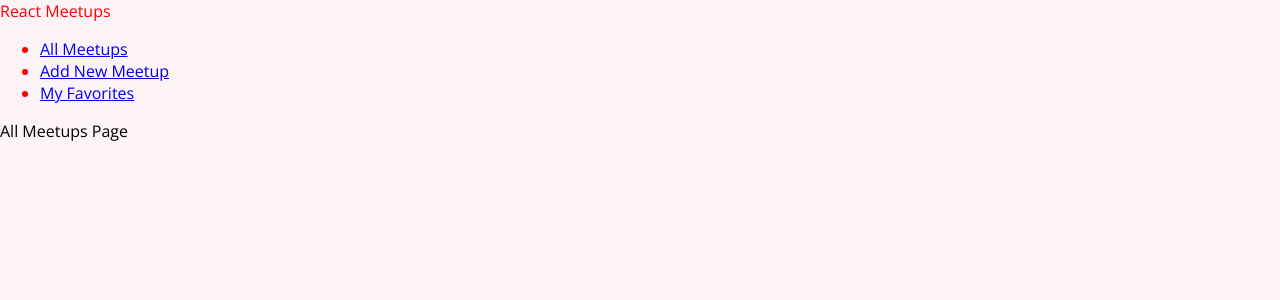
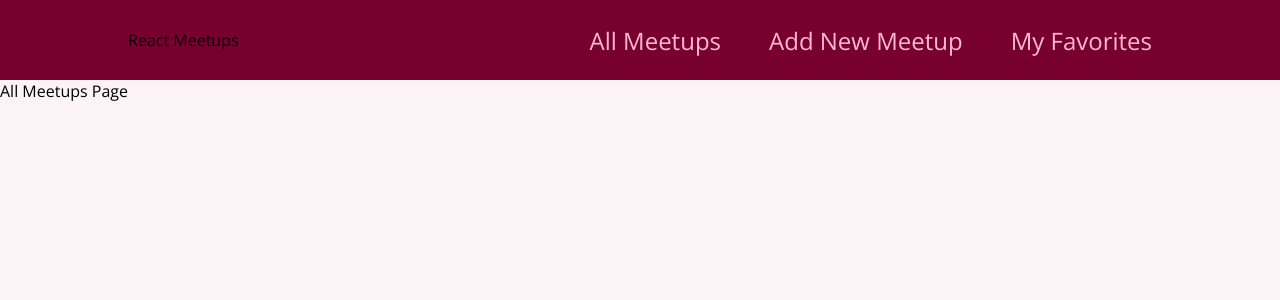
Before and after one commit to Code-Institute-Submissions/ms33, a React (Create React App) app in the folder ms33/: page / in a window 1280 px wide. Shown: the top 300 px of the page. Built offline with nearby package versions, Linux system fonts and the light colour scheme.

Commit message:
extending MainNavigation.module.css

```diff
--- a/ms33/src/components/layout/MainNavigation.module.css
+++ b/ms33/src/components/layout/MainNavigation.module.css
@@ -1,3 +1,47 @@
 .header {
-    color: red;
+  width: 100%;
+  height: 5rem;
+  display: flex;
+  align-items: center;
+  justify-content: space-between;
+  background-color: #77002e;
+  padding: 0 10%;
 }
+
+.logo {
+  font-size: 2rem;
+  color: white;
+  font-weight: bold;
+}
+
+.header ul {
+  list-style: none;
+  margin: 0;
+  padding: 0;
+  display: flex;
+  align-items: baseline;
+}
+
+.header li {
+  margin-left: 3rem;
+}
+
+.header a {
+  text-decoration: none;
+  font-size: 1.5rem;
+  color: #fcb8d2;
+}
+
+.header a:hover,
+.header a:active,
+.header a.active {
+  color: white;
+}
+
+.badge {
+  background-color: #cc2062;
+  color: white;
+  border-radius: 12px;
+  padding: 0 1rem;
+  margin-left: 0.5rem;
+}
```
